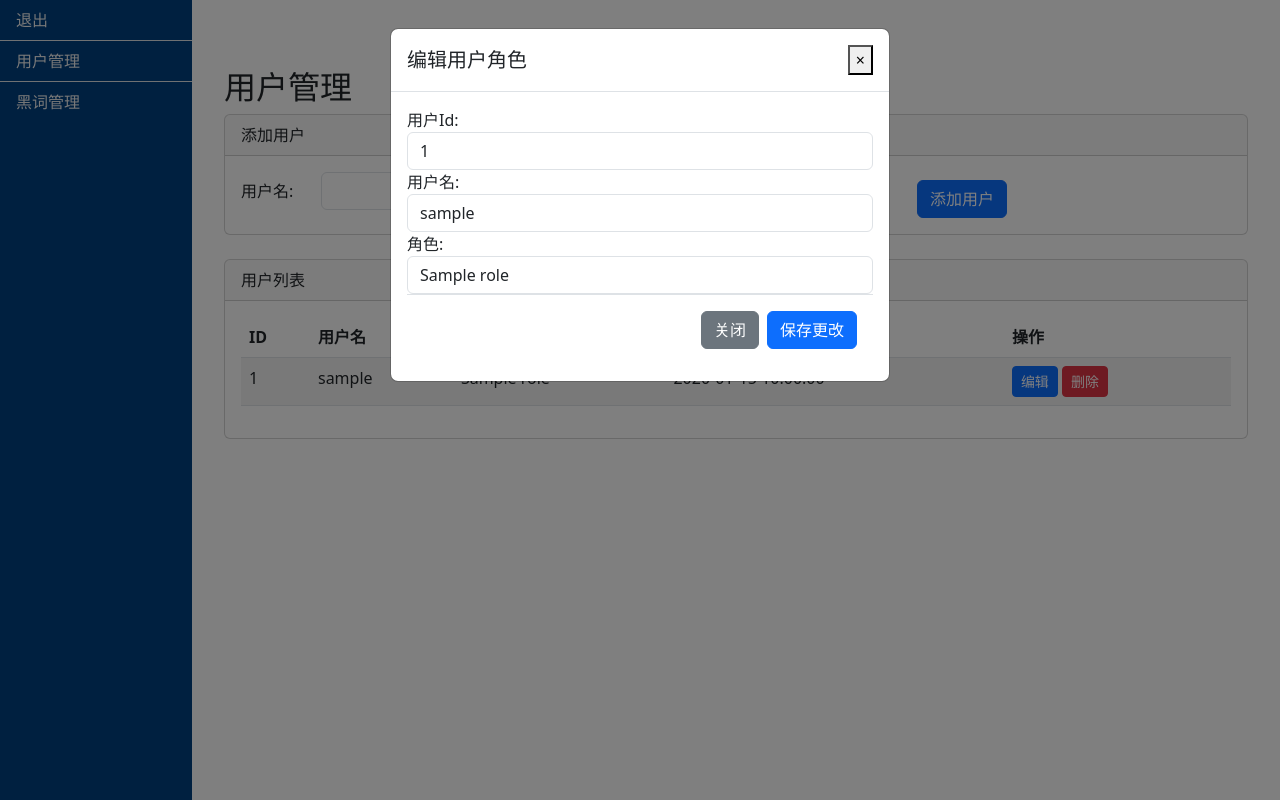
After one commit to maaaster77/jd_web, a Flask app: page /api/user/manage in a window 1280 px wide, after a click on "编辑". The commit adds this page. Run offline with Flask 3, Linux system fonts and the light colour scheme; the visitor is signed in with stand-in values (Sample User, id 1); tables that the repository leaves empty hold one stand-in row (values such as "Sample post"); parts of the project's set-up code (start-up, migrations or seed data) failed here and were passed over.

Commit message:
用户管理
f

f

f

```diff
--- a/config.py
+++ b/config.py
@@ -12,3 +12,5 @@ SQLALCHEMY_BINDS = {
 # jwt 配置
 JWT_SECRET_KEY = "hello!jd"
 JWT_ACCESS_TOKEN_EXPIRES = 7 * 24 * 60 * 60
+
+SESSION_SECRET_KEY = "hello!jd"
--- a/jd/__init__.py
+++ b/jd/__init__.py
@@ -18,6 +18,7 @@ class Application(Flask):
         print(f'loading configuration:{config_file}')
         self.config.from_pyfile(config_file)
         self.template_folder = os.path.abspath(os.path.join(JD_ROOT, '../templates'))
+        self.secret_key = self.config.get('SESSION_SECRET_KEY')
 
     def ready(self, db_switch=True, web_switch=True):
         if db_switch:
--- a/jd/helpers/user.py
+++ b/jd/helpers/user.py
@@ -1,28 +1,48 @@
 from functools import partial
+from typing import Any
 
-from flask import request, g
+from flask import request, g, session
 from flask_jwt_extended import verify_jwt_in_request, get_jwt_identity
 from werkzeug.local import LocalProxy
 
 from jd import app
 
 
-def _lookup_req_object(name):
+# def _lookup_req_object(name):
+#     if hasattr(g, name):
+#         return getattr(g, name)
+#
+#     try:
+#         verify_jwt_in_request(optional=True)
+#         identity = get_jwt_identity()
+#         user_id = identity.get("user_id") if isinstance(identity, dict) else 0
+#         user_id = int(user_id) if user_id else 0
+#         app.logger.debug("visit user_id: %s", user_id)
+#     except Exception as e:
+#         app.logger.info("JWT error: %s", e)
+#         user_id = 0
+#
+#     setattr(g, name, user_id)
+#     return user_id
+
+
+def _lookup_req_object_from_session(name: str) -> Any:
     if hasattr(g, name):
         return getattr(g, name)
 
-    try:
-        verify_jwt_in_request(optional=True)
-        identity = get_jwt_identity()
-        user_id = identity.get("user_id") if isinstance(identity, dict) else 0
-        user_id = int(user_id) if user_id else 0
-        app.logger.debug("visit user_id: %s", user_id)
-    except Exception as e:
-        app.logger.info("JWT error: %s", e)
-        user_id = 0
+    # 获取当前请求的用户
+    value = session.get(name)
 
-    setattr(g, name, user_id)
-    return user_id
+    if not value:
+        value = request.args.get(name) or value
+
+    app.logger.info(f"{name}: {value}")
+    if not value:
+        return None
+
+    setattr(g, name, value)
+    return value
 
 
-current_user_id = LocalProxy(partial(_lookup_req_object, 'current_user_id'))
+# current_user_id = LocalProxy(partial(_lookup_req_object, 'current_user_id'))
+current_user_id = LocalProxy(partial(_lookup_req_object_from_session, "current_user_id"))
--- a/jd/models/user.py
+++ b/jd/models/user.py
@@ -7,5 +7,10 @@ class User(db.Model):
     id = db.Column(db.Integer, primary_key=True)
     username = db.Column(db.String(80), unique=True, nullable=False)
     password = db.Column(db.String(120), nullable=False)
+    status = db.Column(db.Integer, nullable=False, default=1, comment='0:无效,1:有效')
     created_at = db.Column(db.DateTime, default=db.func.now())
     updated_at = db.Column(db.DateTime, default=db.func.now(), onupdate=db.func.now())
+
+    class StatusType:
+        INVALID = 0  # 无效
+        VALID = 1  # 有效
--- a/jd/views/api/__init__.py
+++ b/jd/views/api/__init__.py
@@ -1,10 +1,12 @@
 from functools import wraps
 
-from flask import Blueprint
+from flask import Blueprint, redirect, url_for
 from flask_jwt_extended import JWTManager
 
 from jd import app, db
 from jd.helpers.user import current_user_id
+from jd.models.user_role import UserRole
+from jd.services.role_service.role import ROLE_MAP
 from jd.views import APIException
 
 jwtmanager = JWTManager(app)
@@ -12,14 +14,12 @@ jwtmanager = JWTManager(app)
 
 class ApiBlueprint(Blueprint):
 
-    def route(self, rule, need_login=True, perm_ids=[], **options):
+    def route(self, rule, need_login=True, roles=[], **options):
         """
         web api路由
         :param rule:
         :param need_login:
-        :param perm_ids: 权限ID列表，拥有 perm_ids 中任何一个权限即可通过，
-                         默认None，任何人均无权限，
-                         传空数组则不校验权限
+        :param roles: 角色列表
         :param options:
         :return:
         """
@@ -32,14 +32,18 @@ class ApiBlueprint(Blueprint):
                 if need_login and not current_user_id:
                     raise APIException('未登录', 40101, 401)
 
-                # current_perm_ids = []
-                # if perm_ids != [] and not pytest_enable:
-                #     if perm_ids is None:
-                #         raise APIException('权限不足', 40301, 403)
-                #
-                #     current_perm_ids = current_member.has_perms(perm_ids)
-                #     if not current_perm_ids:
-                #         raise APIException('权限不足', 40301, 403)
+                    # current_perm_ids = []
+                    # if perm_ids != [] and not pytest_enable:
+                    #     if perm_ids is None:
+                    #         raise APIException('权限不足', 40301, 403)
+                    #
+                if roles:
+                    role_ids = [ROLE_MAP.get(role, 0) for role in roles]
+                    user_role = db.session.query(UserRole).filter(UserRole.user_id == current_user_id,
+                                                                  UserRole.role_id.in_(role_ids),
+                                                                  UserRole.status == UserRole.StatusType.VALID).first()
+                    if not user_role:
+                        return redirect(url_for('api.user_no_permission'))
 
                 api_rule = '%s.%s' % ('api', rule.lstrip('/').replace('.', '_'))
                 rs = fn(*args, **kwargs)
--- a/jd/views/api/index/index.py
+++ b/jd/views/api/index/index.py
@@ -1,10 +1,8 @@
 from flask import jsonify, render_template
 
 from jd import app
-from jd.helpers.user import current_user_id
-from jd.views.api import api
 
 
-@api.route('/index', methods=['GET', 'POST'], need_login=False)
+@app.route('/')
 def index():
     return render_template('login.html')
--- a/jd/views/api/user/login.py
+++ b/jd/views/api/user/login.py
@@ -1,4 +1,4 @@
-from flask import request, jsonify, render_template
+from flask import request, jsonify, render_template, session
 from flask_jwt_extended import create_access_token
 
 from jd import db
@@ -10,9 +10,6 @@ from jd.views.api import api
 @api.route("auth/login", need_login=False, methods=["POST", "GET"])
 def auth_login():
     """登录获取令牌"""
-    # if request.method == "POST":
-    #     args = request.get_json()
-    # else:
     args = request.form
     username = args.get("username")
     password = args.get("password")
@@ -28,4 +25,5 @@ def auth_login():
     # access_token = create_access_token(
     #     identity={"user_id": user.id, "username": user.username})
     # return jsonify(access_token=access_token)
+    session['current_user_id'] = user.id
     return render_template("index.html")
--- a/jd/views/api/user/user.py
+++ b/jd/views/api/user/user.py
@@ -1,18 +1,115 @@
-from flask import jsonify, request
+from flask import jsonify, request, render_template, redirect, url_for
 
 from jd import db
+from jd.models.role import Role
 from jd.models.user import User
+from jd.models.user_role import UserRole
+from jd.services.role_service.role import ROLE_SUPER_ADMIN
 from jd.views import get_or_exception, APIException, success
 from jd.views.api import api
 
 
-@api.route('/user/create', methods=['POST'])
+@api.route('/user/create', methods=['POST'], roles=[ROLE_SUPER_ADMIN])
 def create_user():
-    args = request.get_json()
+    args = request.form
     username = get_or_exception('username', args, 'str')
+    role_id = get_or_exception('role_id', args, 'int', 2)
     user = db.session.query(User).filter(User.username == username).first()
     if user:
         raise APIException('用户名已存在')
+    role = db.session.query(Role).filter(Role.id == role_id, Role.status == Role.StatusType.VALID).first()
+    if not role:
+        raise APIException('角色不存在')
     user1 = User(username=username, password='111111')
     db.session.add(user1)
-    return success()
+    db.session.flush()
+    db.session.add(UserRole(user_id=user1.id, role_id=role_id, status=Role.StatusType.VALID))
+    db.session.commit()
+    return redirect(url_for('api.user_manage'))
+
+
+@api.route('/user/manage', roles=[ROLE_SUPER_ADMIN])
+def user_manage():
+    rows = db.session.query(User).filter(User.status == User.StatusType.VALID).order_by(User.id.desc()).all()
+    user_id_list = [row.id for row in rows]
+    user_role = db.session.query(UserRole).filter(UserRole.user_id.in_(user_id_list),
+                                                  UserRole.status == UserRole.StatusType.VALID).all()
+    user_role_dict = {row.user_id: row.role_id for row in user_role}
+    role_id_list = [row.role_id for row in user_role]
+    role_list = db.session.query(Role).filter(Role.id.in_(role_id_list), Role.status == Role.StatusType.VALID).all()
+    role_info = {row.id: row.name for row in role_list}
+    data = []
+    for row in rows:
+        role_id = user_role_dict.get(row.id, 0)
+        u = {
+            'id': row.id,
+            'username': row.username,
+            'role_name': role_info.get(role_id, ''),
+            'created_at': row.created_at.strftime('%Y-%m-%d %H:%M:%S'),
+            'role_id': role_id,
+        }
+        data.append(u)
+    roles = db.session.query(Role).filter(Role.status == Role.StatusType.VALID).all()
+    roles = [{
+        'id': r.id,
+        'name': r.name
+    } for r in roles]
+    return render_template('user_manage.html', users=data, roles=roles)
+
+
+@api.route('/user/info')
+def user_info():
+    args = request.args
+    user_id = get_or_exception('user_id', args, 'int')
+    user = db.session.query(User).filter(User.id == user_id).first()
+    user_role = db.session.query(UserRole).filter(UserRole.user_id == user_id,
+                                                  UserRole.status == UserRole.StatusType.VALID).first()
+    if not user:
+        raise APIException('用户不存在')
+    role = None
+    if user_role:
+        role = db.session.query(Role).filter(Role.id == user_role.role_id,
+                                             Role.status == Role.StatusType.VALID).first()
+    return success({
+        'user_id': user.id,
+        'username': user.username,
+        'role_name': role.name if role else '',
+        'role_id': role.id if role else 0
+    })
+
+
+@api.route('/user/delete', roles=[ROLE_SUPER_ADMIN])
+def user_delete():
+    args = request.args
+    user_id = get_or_exception('user_id', args, 'int')
+    user = db.session.query(User).filter(User.id == user_id).first()
+    if not user:
+        raise APIException('用户不存在')
+    db.session.query(User).filter(User.id == user_id, User.status == User.StatusType.VALID).update(
+        {'status': User.StatusType.INVALID})
+    db.session.commit()
+    return redirect(url_for('api.user_manage'))
+
+
+@api.route('/user/update', methods=['POST'], roles=[ROLE_SUPER_ADMIN])
+def user_update():
+    args = request.form
+    user_id = get_or_exception('edit_user_id', args, 'int')
+    role_id = get_or_exception('edit_role_id', args, 'int')
+    user = db.session.query(User).filter(User.id == user_id).first()
+    if not user:
+        raise APIException('用户不存在')
+    role = db.session.query(Role).filter(Role.id == role_id, Role.status == Role.StatusType.VALID).first()
+    if not role:
+        raise APIException('角色不存在')
+
+    user_role = db.session.query(UserRole).filter(UserRole.user_id == user_id,
+                                                  UserRole.status == UserRole.StatusType.VALID).first()
+    if user_role:
+        db.session.query(UserRole).filter(UserRole.user_id == user_id,
+                                          UserRole.status == UserRole.StatusType.VALID).update({'role_id': role_id})
+    if not user_role:
+        db.session.add(UserRole(user_id=user_id, role_id=role_id, status=Role.StatusType.VALID))
+    db.session.commit()
+
+    return redirect(url_for('api.user_manage'))
--- a/templates/base.html
+++ b/templates/base.html
@@ -4,44 +4,63 @@
     <meta charset="UTF-8">
     <meta name="viewport" content="width=device-width, initial-scale=1.0">
     <title>JD</title>
-    <link rel="stylesheet" href="https://cdn.bootcdn.net/ajax/libs/twitter-bootstrap/3.4.1/css/bootstrap.min.css"
-          integrity="sha384-HSMxcRTRxnN+Bdg0JdbxYKrThecOKuH5zCYotlSAcp1+c8xmyTe9GYg1l9a69psu" crossorigin="anonymous">
+    <link href="https://cdn.jsdelivr.net/npm/bootstrap@5.3.0/dist/css/bootstrap.min.css" rel="stylesheet">
 
-    <script src="https://cdn.bootcdn.net/ajax/libs/twitter-bootstrap/3.4.1/js/bootstrap.min.js"
-            integrity="sha384-aJ21OjlMXNL5UyIl/XNwTMqvzeRMZH2w8c5cRVpzpU8Y5bApTppSuUkhZXN0VxHd"
-            crossorigin="anonymous"></script>
     <style>
-        /* Custom styles for the dashboard */
         .sidebar {
-            position: fixed;
+            flex: 0 0 15%;
+            max-width: 15%;
+            position: sticky;
             top: 0;
-            left: 0;
-            bottom: 0;
-            width: 250px;
+            height: 100vh;
             overflow-y: auto;
-            background-color: #f8f9fa;
+            background-color: #004080 !important;
+            color: #f0f0f0;
         }
 
         .content {
-            margin-left: 250px;
+            flex: 1;
             padding: 20px;
+        }
+
+        .custom-link {
+            background-color: #004080; /* 或者你想要的任何颜色 */
+            color: #f0f0f0; /* 文字颜色 */
+        }
+
+        /* 当鼠标悬停时改变背景颜色和文字颜色 */
+        .custom-link:hover {
+            background-color: #004080; /* 悬停时的背景颜色 */
+            color: #ffffff; /* 悬停时的文字颜色 */
         }
     </style>
 </head>
 <body>
 
-<div class="sidebar">
-    <ul class="list-group">
-        <li class="list-group-item"><a href="{{ url_for('api.index') }}">退出</a></li>
-        <li class="list-group-item"><a href="#">用户管理</a></li>
-        <li class="list-group-item"><a href="{{ url_for('api.black_keyword_list') }}">黑词管理</a></li>
-    </ul>
+<div class="d-flex" id="wrapper">
+    <!-- Sidebar -->
+    <div class="border-right sidebar">
+        <div class="list-group list-group-flush">
+            <a href="{{ url_for('index') }}" class="list-group-item list-group-item-action custom-link">退出</a>
+            <a href="{{ url_for('api.user_manage') }}" class="list-group-item list-group-item-action custom-link">用户管理</a>
+            <a href="{{ url_for('api.black_keyword_list') }}"
+               class="list-group-item list-group-item-action custom-link">黑词管理</a>
+        </div>
+    </div>
+    <!-- /#sidebar-wrapper -->
+
+    <!-- Page Content -->
+    <div class="content">
+        {% block content %}
+        {% endblock %}
+    </div>
+    <!-- /#page-content-wrapper -->
 </div>
 
-<div class="content">
-    {% block content %}
-    {% endblock %}
-</div>
-
+<script src="https://code.jquery.com/jquery-3.6.0.min.js"></script>
+<script src="https://cdn.jsdelivr.net/npm/@popperjs/core@2.11.7/dist/umd/popper.min.js"></script>
+<script src="https://cdn.jsdelivr.net/npm/bootstrap@5.3.0/dist/js/bootstrap.min.js"></script>
+{% block script %}
+{% endblock %}
 </body>
 </html>
--- /dev/null
+++ b/templates/no_permission.html
@@ -0,0 +1,4 @@
+{% extends 'base.html' %}
+{% block content %}
+<h1>暂无权限，请联系管理员!</h1>
+{% endblock content %}
--- /dev/null
+++ b/templates/user_manage.html
@@ -0,0 +1,160 @@
+{% extends 'base.html' %}
+
+{% block content %}
+    <div class="container mt-5">
+        <h2>用户管理</h2>
+
+        <!-- 添加用户表单 -->
+        <div class="card">
+            <div class="card-header">
+                添加用户
+            </div>
+            <div class="card-body">
+                <form method="POST" action="{{ url_for('api.create_user') }}" class="mx-auto">
+                    <div class="row">
+                        <div class="col-md-4">
+                            <div class="form-group d-flex align-items-center">
+                                <label for="username" class="me-2" style="width: 100px;">用户名:</label>
+                                <input type="text" class="form-control" id="username" name="username" required>
+                            </div>
+                        </div>
+                        <div class="col-md-4">
+                            <div class="form-group d-flex align-items-center">
+                                <label for="role_id" class="me-2">角色:</label>
+                                <select class="form-select" style="width: calc(100% - 100px);" id="role_id"
+                                        name="role_id" required>
+                                    {% for role in roles %}
+                                        <option value="{{ role.id }}">{{ role.name }}</option>
+                                    {% endfor %}
+                                </select>
+                            </div>
+                        </div>
+                        <div class="col-md-4 d-flex align-items-center">
+                            <button type="submit" class="btn btn-primary mt-2">添加用户</button>
+                        </div>
+                    </div>
+                </form>
+            </div>
+
+        </div>
+
+        <!-- 用户列表 -->
+        <div class="card mb-3 mt-4">
+            <div class="card-header">
+                用户列表
+            </div>
+            <div class="card-body">
+                <table class="table table-striped">
+                    <thead>
+                    <tr>
+                        <th scope="col">ID</th>
+                        <th scope="col">用户名</th>
+                        <th scope="col">角色</th>
+                        <th scope="col">创建时间</th>
+                        <th scope="col">操作</th>
+                    </tr>
+                    </thead>
+                    <tbody>
+                    {% for user in users %}
+                        <tr>
+                            <td>{{ user.id }}</td>
+                            <td>{{ user.username }}</td>
+                            <td>{{ user.role_name }}</td>
+                            <td>{{ user.created_at }}</td>
+
+                            <td>
+                                <a href="#" class="btn btn-sm  btn-primary edit-user"
+                                   data-user-id="{{ user.id }}" data-bs-toggle="modal"
+                                   data-bs-target="#editRoleModal">编辑</a>
+                                <a href="{{ url_for('api.user_delete', user_id=user.id) }}"
+                                   class="btn btn-sm btn-danger delete-user"
+                                   onclick="return confirm('确定删除该用户吗？')">删除</a>
+                            </td>
+                        </tr>
+                    {% endfor %}
+                    </tbody>
+                </table>
+            </div>
+        </div>
+
+
+        <!-- 编辑用户角色模态框 -->
+        <div class="modal fade" id="editRoleModal" tabindex="-1" role="dialog" aria-labelledby="editRoleModalLabel"
+             aria-hidden="true">
+            <div class="modal-dialog" role="document">
+                <div class="modal-content">
+                    <div class="modal-header">
+                        <h5 class="modal-title" id="editRoleModalLabel">编辑用户角色</h5>
+                        <button type="button" class="close" data-dismiss="modal" aria-label="Close"
+                                data-bs-toggle="modal"
+                                data-bs-target="#editRoleModal">
+                            <span aria-hidden="true">&times;</span>
+                        </button>
+                    </div>
+                    <div class="modal-body">
+                        <form id="editRoleForm" method="POST" action="{{ url_for('api.user_update') }}">
+                            <div class="form-group">
+                                <label for="edit_user_id">用户Id:</label>
+                                <input type="text" class="form-control" id="edit_user_id" name="edit_user_id" readonly>
+                            </div>
+                            <div class="form-group">
+                                <label for="editUsername">用户名:</label>
+                                <input type="text" class="form-control" id="editUsername" name="editUsername" readonly>
+                            </div>
+                            <div class="form-group">
+                                <label for="editRoleId">角色:</label>
+                                <select class="form-control" id="edit_role_id" name="edit_role_id">
+                                    {% for role in roles %}
+                                        <option value="{{ role.id }}">{{ role.name }}</option>
+                                    {% endfor %}
+                                </select>
+                            </div>
+                            <div class="modal-footer">
+                                <button type="button" class="btn btn-secondary" data-dismiss="modal"
+                                        data-bs-toggle="modal"
+                                        data-bs-target="#editRoleModal">
+                                    关闭
+                                </button>
+                                <button type="submit" class="btn btn-primary" id="saveRoleChanges">保存更改</button>
+                            </div>
+                        </form>
+                    </div>
+
+                </div>
+            </div>
+        </div>
+
+    </div>
+
+{% endblock content %}
+
+{% block script %}
+    <script>
+        let roleOptions = '';
+        {% for role in roles %}
+            roleOptions += '<option value="{{ role.id }}">{{ role.name }}</option>';
+        {% endfor %}
+        // 编辑用户角色的逻辑
+        $(document).on('click', '.edit-user', function (e) {
+            e.preventDefault();
+            const userId = $(this).data('user-id');
+            $('#edit_user_id').val(userId);
+            $.ajax({
+                url: '/api/user/info',
+                data: {user_id: userId},
+                success: function (resp) {
+                    const user = resp.payload;
+                    console.log('user:', user);
+                    $('#editUsername').val(user.username);
+                    $('#editRoleId').html(roleOptions);
+                    $('#edit_role_id').val(user.role_id);
+                    $('#editRoleModal').modal('show');
+                }
+            });
+        });
+        // 保存更改的逻辑
+        $('#saveRoleChanges').click(function () {
+            $('#editRoleModal').modal('hide');
+        });
+    </script>
+{% endblock script %}
```
Also changed, not shown: dbrt/ddl.sql (+66 -55 lines), dbrt/dml.sql (added, +9 -0 lines), jd/models/user_role.py (added, +15 -0 lines), jd/services/role_service/role.py (added, +12 -0 lines), jd/views/api/black_keyword/keyword.py (+5 -5 lines), jd/views/api/other.py (added, +8 -0 lines), templates/black_words.html (+46 -22 lines), jd/services/role_service/__init__.py (added).
